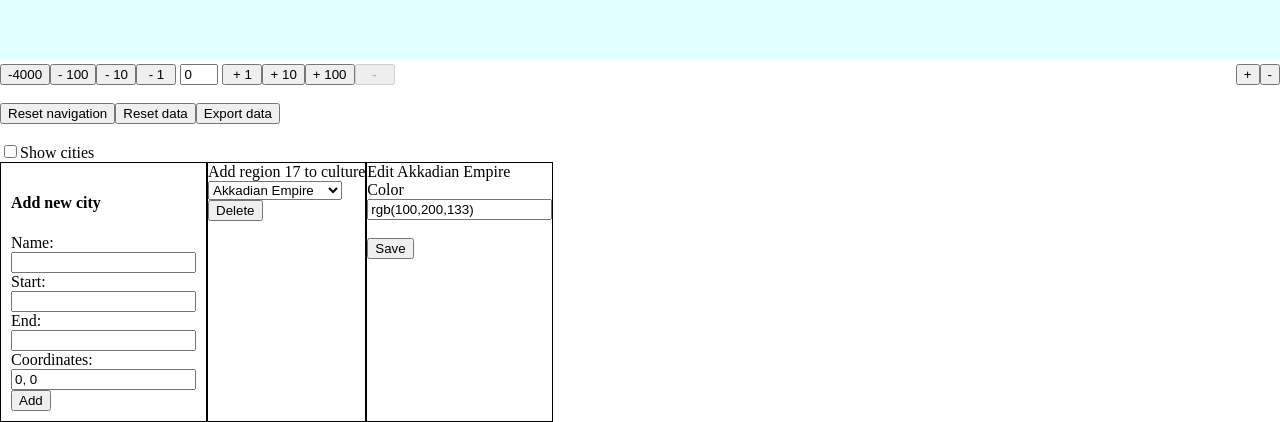
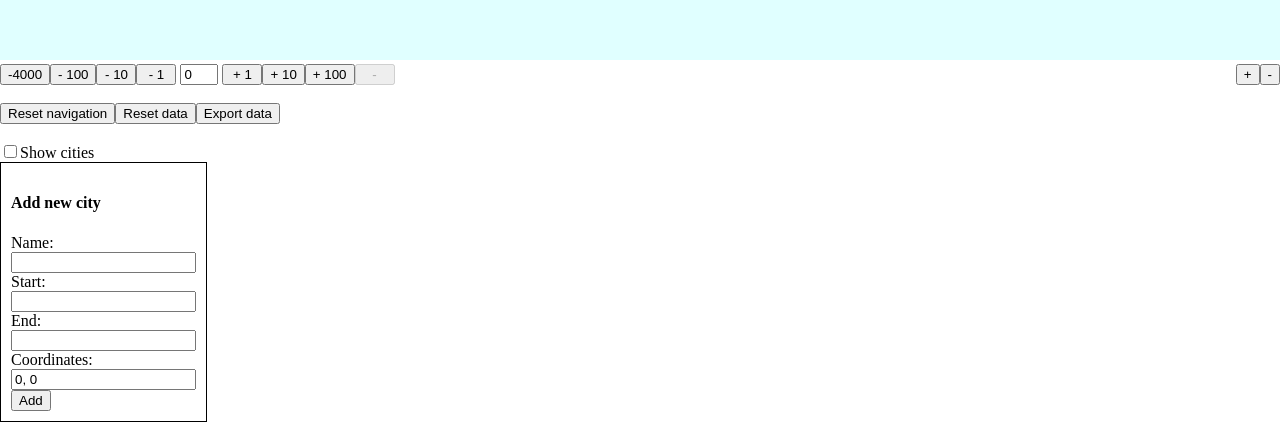
Before and after one commit to jarmop/history-map, a React (Vite) app: page / in a window 1280 px wide. Shown: the part 900-1322 px from the top of the page. Built offline with nearby package versions, Linux system fonts and the light colour scheme.

Commit message:
Edit region years

```diff
--- a/src/testbed/Map/TestMap.tsx
+++ b/src/testbed/Map/TestMap.tsx
@@ -2,10 +2,8 @@ import { useEffect, useRef, useState } from 'react'
 import { useMouse } from './useMouse'
 import { Region } from './Region'
 import { DrawPath } from './DrawPath'
-import { City as CityObj, River } from '../newTypes'
+import { City as CityObj, MapRegion, River } from '../newTypes'
 import { City } from './City'
-
-export type MapRegion = { id: number; path: [number, number][]; color?: string }
 
 // const aspectRatio = 16 / 9
 const aspectRatio = 4 / 3
--- a/src/testbed/World/EditRegion.tsx
+++ b/src/testbed/World/EditRegion.tsx
@@ -1,18 +1,38 @@
-import { Culture, Region } from '../newTypes'
+import { useState } from 'react'
+import { Culture, MapRegion, Region } from '../newTypes'
 
 interface EditRegionProps {
+  mapRegions: MapRegion[]
   cultures: Culture[]
   activeRegions: Region['id'][]
   saveCultures: (cultures: Culture[]) => void
   onDelete: (regionId: Region['id']) => void
+  onSaveYears: (
+    mapRegionId: MapRegion['id'],
+    startYear?: number,
+    endYear?: number
+  ) => void
 }
 
 export function EditRegion({
+  mapRegions,
   cultures,
   activeRegions,
   saveCultures,
   onDelete,
+  onSaveYears,
 }: EditRegionProps) {
+  const mapRegion = mapRegions.find((r) => r.id === activeRegions[0])
+
+  const [years, setYears] = useState({
+    startYear: mapRegion?.border.startYear || 0,
+    endYear: mapRegion?.border.endYear || 0,
+  })
+
+  if (!mapRegion) {
+    return
+  }
+
   return (
     <div style={{ border: '1px solid black' }}>
       Add region {activeRegions} to culture
@@ -58,10 +78,42 @@ export function EditRegion({
           <option key={c.id}>{c.id}</option>
         ))}
       </select>
-      {activeRegions.length === 1 && (
+      <br />
+      <label>Start:</label>
+      <br />
+      <input
+        type="number"
+        value={years.startYear || ''}
+        onChange={(e) =>
+          setYears({ ...years, startYear: parseInt(e.target.value) })
+        }
+      />
+      <br />
+      <label>End:</label>
+      <br />
+      <input
+        type="number"
+        value={years.endYear || ''}
+        onChange={(e) => {
+          setYears({ ...years, endYear: parseInt(e.target.value) })
+        }}
+      />
+      <br />
+      <button
+        onClick={() => {
+          onSaveYears(mapRegion.id, years.startYear, years.endYear)
+          console.log('Saved years!')
+        }}
+      >
+        Save years
+      </button>
+      <br />
+      {mapRegion && (
         <>
           <br />
-          <button onClick={() => onDelete(activeRegions[0])}>Delete</button>
+          <button onClick={() => onDelete(mapRegion.id)}>
+            Delete region {mapRegion.id}
+          </button>
         </>
       )}
     </div>
--- a/src/testbed/data/data.json
+++ b/src/testbed/data/data.json
@@ -1085,8 +1085,8 @@
       ],
       "startPoint": { "borderId": 1, "index": 371, "reverse": false },
       "endPoint": { "borderId": 1, "index": 470, "reverse": false },
-      "startYear": -1600,
-      "endYear": -1595
+      "startYear": -2334,
+      "endYear": -2154
     },
     {
       "id": 16,
@@ -1100,8 +1100,8 @@
       ],
       "startPoint": { "borderId": 1, "index": 473, "reverse": false },
       "endPoint": { "borderId": 1, "index": 370, "reverse": false },
-      "startYear": -1600,
-      "endYear": -1595
+      "startYear": -2334,
+      "endYear": -2154
     }
   ],
   "regions": [
--- a/src/testbed/helpers.ts
+++ b/src/testbed/helpers.ts
@@ -17,6 +17,6 @@ export function getLatLonByName(name: string): LatLon | undefined {
   return isLatLonName(name) ? (latLonByName[name] as LatLon) : undefined
 }
 
-export function sortById<T extends { id: string }>(arr: T[]) {
+export function sortById<T extends { id: string | number }>(arr: T[]) {
   return [...arr].sort((a, b) => (a.id > b.id ? 1 : a.id < b.id ? -1 : 0))
 }
--- a/src/testbed/useData.ts
+++ b/src/testbed/useData.ts
@@ -1,17 +1,17 @@
 import { useCallback, useMemo } from 'react'
-import { Border, BorderConnection, City, Culture, Region } from './newTypes'
-import { MapRegion } from './Map/TestMap'
+import {
+  Border,
+  BorderConnection,
+  BorderData,
+  City,
+  Culture,
+  MapRegion,
+  Region,
+} from './newTypes'
 import { getRivers, getWorld, latLonToXy } from './geographicData'
 import { LatLon } from '../data/data'
 import { useWorld } from './data/usePersistedState'
 import { sortById } from './helpers'
-
-type BorderData = {
-  borderId: Border['id']
-  path: [number, number][]
-  reverse: boolean
-  start: number // index where the sliced path starts
-}
 
 function isIsland(border: Border) {
   return !border.startPoint && !border.endPoint
@@ -34,17 +34,19 @@ export function useData(year: number, zoom: number) {
     [zoomMultiplier]
   )
 
-  const borders = useMemo(() => {
-    return allBorders
-      .filter(
+  const visibleBorders = useMemo(() => {
+    return allBorders.filter(
       ({ startYear, endYear }) =>
         (!startYear || startYear <= year) && (!endYear || endYear >= year)
     )
-      .map((b) => ({
+  }, [allBorders, year])
+
+  const zoomedBorders = useMemo(() => {
+    return visibleBorders.map((b) => ({
       ...b,
       path: b.path.map(zoomXy),
     }))
-  }, [allBorders, zoomXy, year])
+  }, [visibleBorders, zoomXy])
 
   const rivers = useMemo(() => {
     return getRivers().map((b) => ({
@@ -66,7 +68,7 @@ export function useData(year: number, zoom: number) {
       }))
   }, [world.cities, zoomXy, year])
 
-  const branchesByBorderId = borders.reduce<
+  const branchesByBorderId = zoomedBorders.reduce<
     Record<
       Border['id'],
       { forward: BorderConnection[]; reverse: BorderConnection[] }
@@ -116,10 +118,21 @@ export function useData(year: number, zoom: number) {
     bcs.reverse.sort((a, b) => b.index - a.index)
   })
 
-  const borderById = borders.reduce<Record<string, Border>>((acc, curr) => {
+  const visibleBorderById = visibleBorders.reduce<Record<string, Border>>(
+    (acc, curr) => {
       acc[curr.id] = curr
       return acc
-  }, {})
+    },
+    {}
+  )
+
+  const zoomedBorderById = zoomedBorders.reduce<Record<string, Border>>(
+    (acc, curr) => {
+      acc[curr.id] = curr
+      return acc
+    },
+    {}
+  )
 
   const regionById = regions.reduce<Record<string, Region>>((acc, curr) => {
     acc[curr.id] = curr
@@ -189,7 +202,7 @@ export function useData(year: number, zoom: number) {
       if (border.startPoint && border.endPoint) {
         // console.log('a')
         nextConnection = reverse ? border.startPoint : border.endPoint
-        nextBorder = borderById[nextConnection.borderId]
+        nextBorder = zoomedBorderById[nextConnection.borderId]
         // nextStartIndex = reverse ? nextBorder.path.length - 1 : 0
         nextStartIndex = nextConnection.index
       } else if (border.endPoint) {
@@ -202,7 +215,7 @@ export function useData(year: number, zoom: number) {
         } else {
           // river connecting to another border
           nextConnection = border.endPoint
-          nextBorder = borderById[nextConnection.borderId]
+          nextBorder = zoomedBorderById[nextConnection.borderId]
           nextStartIndex = nextConnection.index
         }
         // nextBorder = borderById[nextConnection.borderId]
@@ -230,7 +243,7 @@ export function useData(year: number, zoom: number) {
       if (nextConnection.borderId === firstBorderId) {
         nextConnection = undefined
       } else {
-        nextBorder = borderById[nextConnection.borderId]
+        nextBorder = zoomedBorderById[nextConnection.borderId]
         nextStartIndex = nextConnection.reverse ? nextBorder.path.length - 1 : 0
       }
     }
@@ -265,9 +278,9 @@ export function useData(year: number, zoom: number) {
   }
 
   function regionExistsInYear(region: Region): boolean {
-    const border = borderById[region.border.borderId]
+    const border = zoomedBorderById[region.border.borderId]
     const dividerBorder =
-      region.dividers && region.dividers.some((d) => borderById[d])
+      region.dividers && region.dividers.some((d) => zoomedBorderById[d])
     return border && !dividerBorder
   }
 
@@ -285,7 +298,7 @@ export function useData(year: number, zoom: number) {
   const mapRegions: MapRegion[] = []
   const mapRegionData: Record<Region['id'], BorderData[]> = {}
   regions.filter(regionExistsInYear).forEach((region) => {
-    const border = borderById[region.border.borderId]
+    const border = zoomedBorderById[region.border.borderId]
 
     if (!border.startPoint || !border.endPoint) {
       const borderData = getBorderData(border, false, 0, border.id, border.id)
@@ -294,6 +307,8 @@ export function useData(year: number, zoom: number) {
         id: region.id,
         path,
         color: cultureByRegion[region.id]?.color,
+        border: zoomedBorderById[region.border.borderId],
+        borderData,
       })
       mapRegionData[region.id] = borderData
 
@@ -301,8 +316,8 @@ export function useData(year: number, zoom: number) {
     }
 
     const nextBorder = region.border.reverse
-      ? borderById[border.startPoint.borderId]
-      : borderById[border.endPoint.borderId]
+      ? zoomedBorderById[border.startPoint.borderId]
+      : zoomedBorderById[border.endPoint.borderId]
 
     const firstPath = region.border.reverse
       ? [...border.path].reverse()
@@ -323,6 +338,8 @@ export function useData(year: number, zoom: number) {
       id: region.id,
       path: [...firstPath, ...borderData.flatMap((p) => p.path)],
       color: cultureByRegion[region.id]?.color,
+      border: zoomedBorderById[region.border.borderId],
+      borderData,
     })
     mapRegionData[region.id] = borderData
   })
@@ -351,7 +368,7 @@ export function useData(year: number, zoom: number) {
   function getBorderDataByRegionIndex(region: Region, regionIndex: number) {
     // console.log('regionIndex', regionIndex)
     // console.log('mapRegionData', mapRegionData[region.id])
-    const startBorder = borderById[region.border.borderId]
+    const startBorder = zoomedBorderById[region.border.borderId]
     let lengthSoFar =
       isIsland(startBorder) && mapRegionData[region.id].length > 0
         ? 0
@@ -400,7 +417,7 @@ export function useData(year: number, zoom: number) {
       throw new Error(`${name} data not found`)
     }
 
-    const border = borderById[bc.borderId]
+    const border = zoomedBorderById[bc.borderId]
 
     return isRiver(border) && !confirm(`${name} reverse: ${bc.reverse}?`)
       ? { ...bc, reverse: !bc.reverse }
@@ -536,7 +553,7 @@ export function useData(year: number, zoom: number) {
   function deleteRegion(regionId: Region['id']) {
     const regionsToRemove = [regionId]
     const region1 = regionById[regionId]
-    const border = borderById[region1.border.borderId]
+    const border = zoomedBorderById[region1.border.borderId]
     const region2 = regions.find(
       (r) => r.id !== regionId && r.border.borderId === border.id
     )
@@ -547,13 +564,52 @@ export function useData(year: number, zoom: number) {
       regionsToRemove.push(region2.id)
       setWorld({
         ...world,
-        borders: [...world.borders.filter(b => b.id !== border.id)],
-        regions: [...world.regions.filter((r) => !regionsToRemove.includes(r.id))],
+        borders: [...world.borders.filter((b) => b.id !== border.id)],
+        regions: [
+          ...world.regions.filter((r) => !regionsToRemove.includes(r.id)),
+        ],
       })
     } else {
       // merge region1 to region2
       // what if border has a connection? Simply cannot remove the region in that case
     }
+  }
+
+  function getTemporaryRegionBorders(regionId: Region['id']) {
+    const region = regionById[regionId]
+    const borderData = mapRegionData[regionId]
+    const borderById = borderData.reduce<Record<Border['id'], Border>>(
+      (acc, curr) => {
+        const border = visibleBorderById[curr.borderId]
+        if (border.startYear || border.endYear) {
+          acc[border.id] = border
+        }
+        return acc
+      },
+      {
+        [region.border.borderId]: visibleBorderById[region.border.borderId],
+      }
+    )
+
+    return Object.values(borderById)
+  }
+
+  function saveRegionYears(
+    regionId: Region['id'],
+    startYear?: number,
+    endYear?: number
+  ) {
+    const borders = getTemporaryRegionBorders(regionId)
+    const editerBorders = borders.map((b) => ({ ...b, startYear, endYear }))
+    const editerBorderIds = editerBorders.map((b) => b.id)
+
+    setWorld({
+      ...world,
+      borders: sortById([
+        ...world.borders.filter((b) => !editerBorderIds.includes(b.id)),
+        ...editerBorders,
+      ]),
+    })
   }
 
   return {
@@ -566,5 +622,6 @@ export function useData(year: number, zoom: number) {
     cultures: world.cultures,
     saveCultures,
     deleteRegion,
+    saveRegionYears,
   }
 }
```
Also changed, not shown: src/testbed/World/TestWorld.tsx (+13 -1 lines), src/testbed/newTypes.ts (+15 -0 lines). Lines whose indentation alone changed are shown as unchanged.
